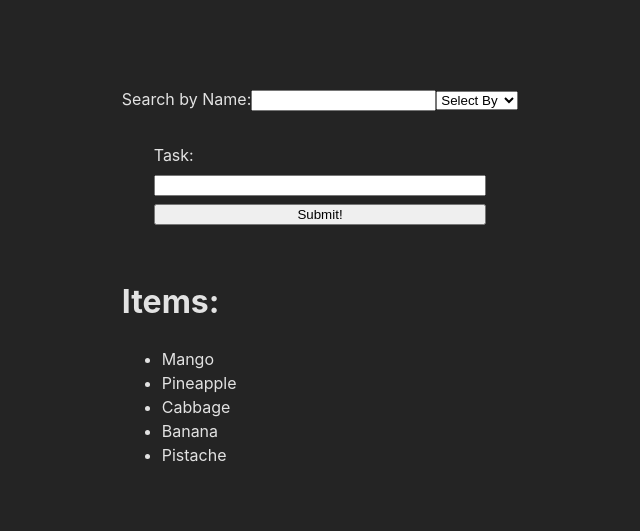
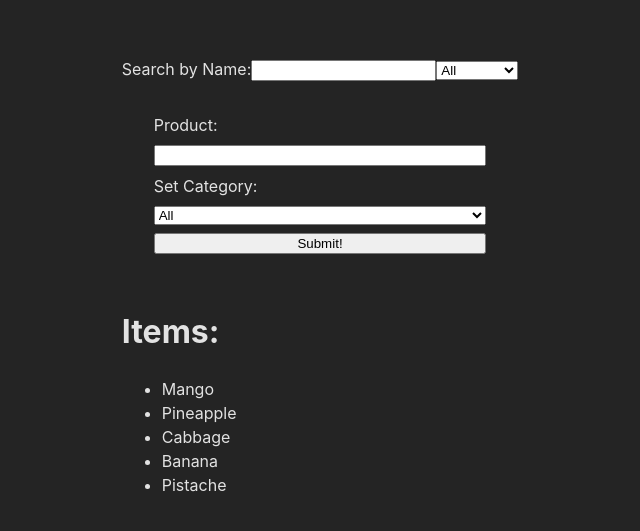
Before and after one commit to johannDeLaCruz/react_exercise-1, a React (Vite) app: page / in a window 1280 px wide. Shown: the part 115-646 px from the top of the page, without its empty margins (320-960 px from the left). Built offline with nearby package versions, Linux system fonts and the light colour scheme.

Commit message:
feat(ReactToDoList): EXERCISE_DONE!

```diff
--- a/src/ReactToDoList.tsx
+++ b/src/ReactToDoList.tsx
@@ -3,28 +3,32 @@ import { useMemo, useState } from "react";
 const itemCategory = ["Fruit", "Vegetable", "Nut"] as const;
 
 type ItemName = string;
-type ItemCategory = (typeof itemCategory)[number];
-type Item = { name: ItemName; category: ItemCategory };
+type ItemCategory = (typeof itemCategory)[number] | "All";
+type Item = { name: ItemName; category: ItemCategory[] };
 type ItemsList = Item[];
 
 const ReactToDoList = () => {
   const initialItemsList: ItemsList = [
-    { name: "Mango", category: "Fruit" },
-    { name: "Pineapple", category: "Fruit" },
-    { name: "Cabbage", category: "Vegetable" },
-    { name: "Banana", category: "Fruit" },
-    { name: "Pistache", category: "Nut" },
+    { name: "Mango", category: ["Fruit", "All" ]},
+    { name: "Pineapple", category: ["Fruit", "All" ]},
+    { name: "Cabbage", category: ["Vegetable", "All"] },
+    { name: "Banana", category: ["Fruit", "All"] },
+    { name: "Pistache", category: ["Nut", "All" ]},
   ];
 
   const [itemList, setItemList] = useState<ItemsList>(initialItemsList);
   const [itemInput, setItemInput] = useState<ItemName>("");
-  const [categoryInput, setCategoryInput] = useState<ItemCategory>("");
+  const [categoryInput, setCategoryInput] = useState<ItemCategory>("All");
+  const [category, setCategory] = useState<ItemCategory>("All");
   const [query, setQuery] = useState<ItemName>("");
 
   const handleSubmit = (e: React.FormEvent<HTMLFormElement>) => {
     e.preventDefault();
     if (itemInput === "") return;
-    setItemList((prevList) => [...prevList, itemInput]);
+    setItemList((prevList) => [
+      ...prevList,
+      { name: itemInput, category: [category, "All"] },
+    ]);
     setItemInput("");
   };
 
@@ -50,8 +54,7 @@ const ReactToDoList = () => {
         value={categoryInput}
         onChange={(e) => setCategoryInput(e.target.value as ItemCategory)}
       >
-        {" "}
-        <option value="">Select By</option>
+        <option value="All">All</option>
         {itemCategory.map((item, index) => (
           <option key={index} value={item}>
             {item}
@@ -68,7 +71,7 @@ const ReactToDoList = () => {
         }}
         onSubmit={handleSubmit}
       >
-        <label htmlFor="task-input">Task:</label>
+        <label htmlFor="task-input">Product:</label>
         <input
           id="task-input"
           type="text"
@@ -76,6 +79,21 @@ const ReactToDoList = () => {
           value={itemInput}
           onChange={(e) => setItemInput(e.target.value)}
         />
+        <label htmlFor="category-input">Set Category:</label>
+        <select
+          name="category-input"
+          id="category-input"
+          onChange={(e) => setCategory(e.target.value as ItemCategory)}
+          value={category}
+          required
+        >
+          <option value="All">All</option>
+          {itemCategory.map((item, index) => (
+            <option key={index} value={item}>
+              {item}
+            </option>
+          ))}
+        </select>
         <button type="submit">Submit!</button>
       </form>
       <h1>Items:</h1>
```
